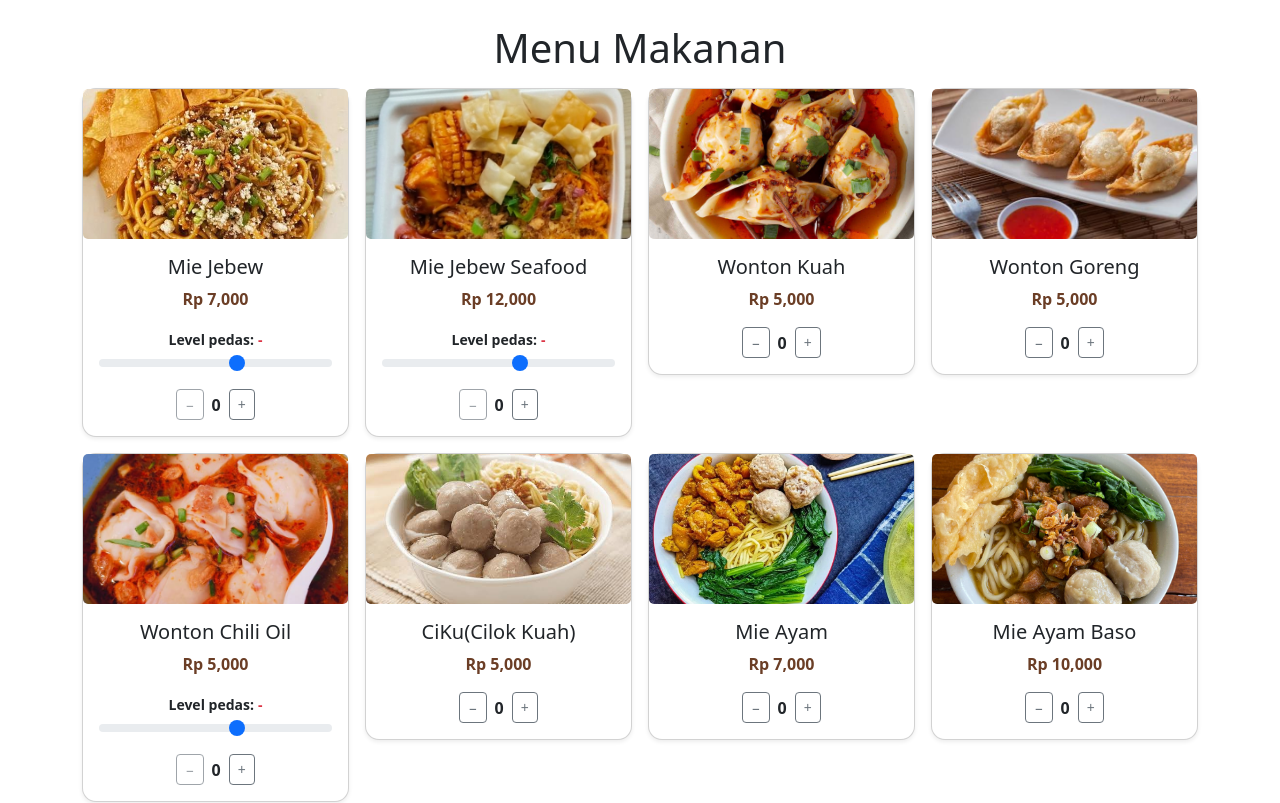
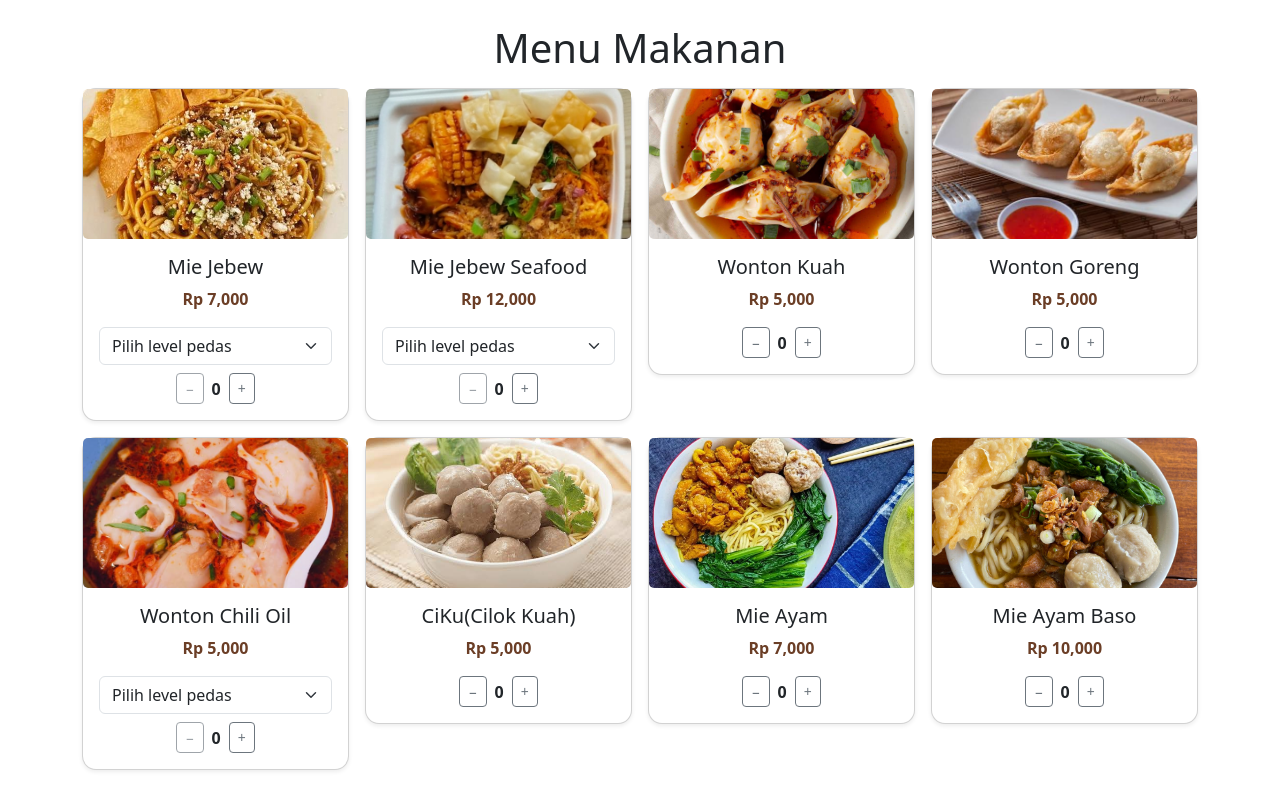
Before and after one commit to Celengmu/Trimo-Lowung, a React (Vite) app: page /menu in a window 1280 px wide. Shown: the top 803 px of the page. Built offline with nearby package versions, Linux system fonts and the light colour scheme.

Commit message:
update src/components/MenuList.jsx

```diff
--- a/src/components/MenuList.jsx
+++ b/src/components/MenuList.jsx
@@ -5,10 +5,9 @@ import { useState } from "react"
 
 export default function MenuList({ data }) {
   const { cart, addItem, increase, decrease } = useCart()
-
-  // simpan level per menu
   const [levelMap, setLevelMap] = useState({})
 
+  // ambil qty berdasarkan id + level
   const getQty = (id, level) => {
     const item = cart.find(i => i.id === `${id}-${level}`)
     return item ? item.qty : 0
@@ -18,17 +17,17 @@ export default function MenuList({ data }) {
     const level = levelMap[item.id]
 
     if (item.levels && !level) {
-      alert("Pilih level pedas dulu")
+      alert("Silakan pilih level pedas dulu")
       return
     }
 
     addItem({
       ...item,
-      level,
-      id: item.levels ? `${item.id}-${level}` : item.id
+      id: item.levels ? `${item.id}-${level}` : item.id,
+      level
     })
 
-    // ✅ AUTO RESET LEVEL SETELAH TAMBAH
+    // reset dropdown setelah klik +
     setLevelMap(prev => ({
       ...prev,
       [item.id]: ""
@@ -71,37 +70,32 @@ export default function MenuList({ data }) {
                   Rp {item.price.toLocaleString()}
                 </p>
 
-                {/* 🔥 SLIDER LEVEL PEDAS */}
+                {/* DROPDOWN LEVEL PEDAS */}
                 {item.levels && (
-                  <>
-                    <label className="small fw-semibold">
-                      Level pedas:
-                      <span className="text-danger ms-1">
-                        {levelMap[item.id] || "-"}
-                      </span>
-                    </label>
-
-                    <input
-                      type="range"
-                      min="1"
-                      max={item.levels.length}
-                      step="1"
+                  <select
+                    className="form-select mb-2"
                     value={levelMap[item.id] || ""}
                     onChange={(e) =>
                       setLevelMap({
                         ...levelMap,
-                          [item.id]: `Pedas ${e.target.value}`
+                        [item.id]: e.target.value
                       })
                     }
-                      className="form-range"
-                    />
-                  </>
+                  >
+                    <option value="">Pilih level pedas</option>
+                    {item.levels.map((lvl, i) => (
+                      <option key={i} value={lvl}>
+                        🌶 {lvl}
+                      </option>
+                    ))}
+                  </select>
                 )}
 
-                <div className="d-flex justify-content-center align-items-center gap-2 mt-2">
+                <div className="d-flex justify-content-center align-items-center gap-2">
                   <Button
                     size="sm"
                     variant="outline-secondary"
+                    disabled={item.levels && !levelMap[item.id]}
                     onClick={() =>
                       decrease(
                         item.levels
@@ -109,7 +103,6 @@ export default function MenuList({ data }) {
                           : item.id
                       )
                     }
-                    disabled={item.levels && !levelMap[item.id]}
                   >
                     −
                   </Button>
```
Lines whose indentation alone changed are shown as unchanged.
